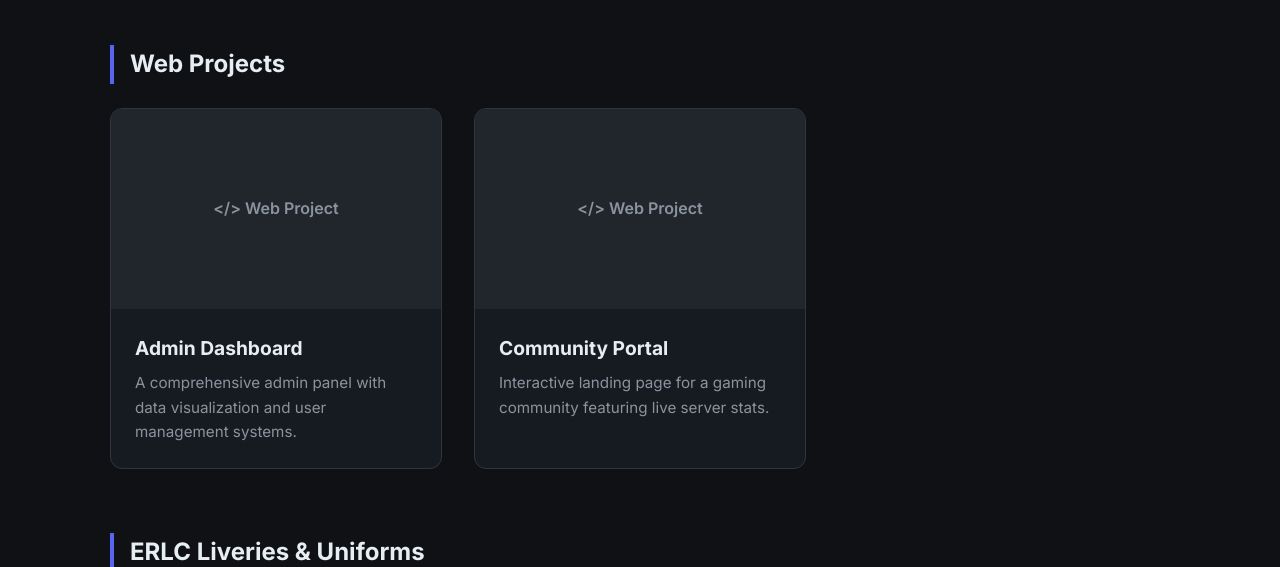
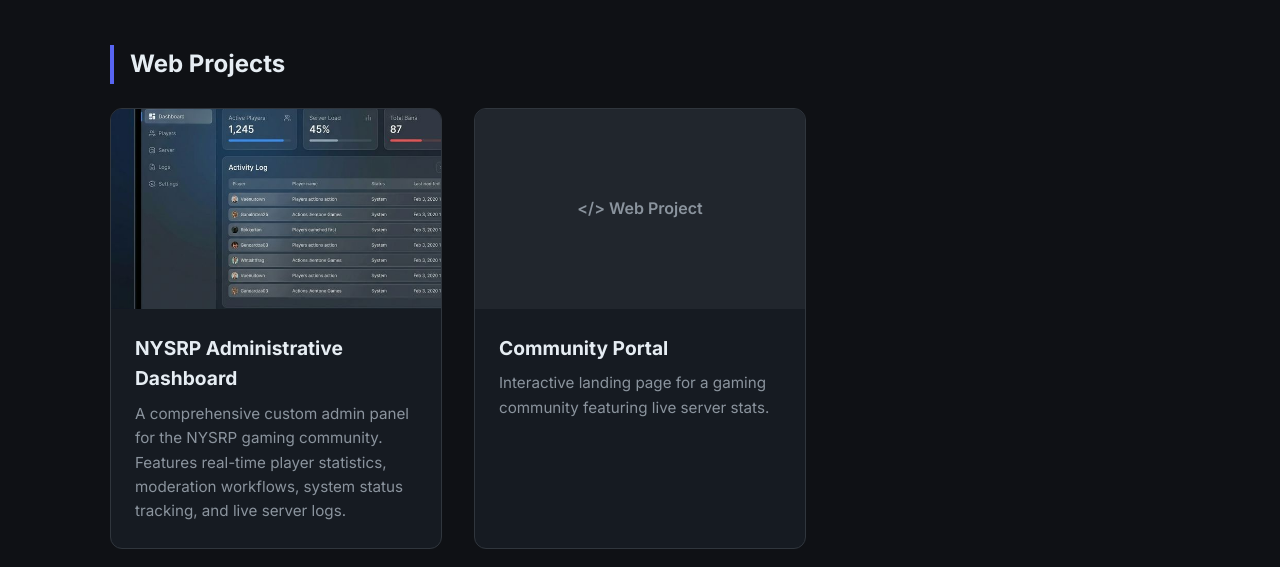
Before and after one commit to CodingIsASport/Dev.Design, a plain HTML site: page portfolio.html in a window 1280 px wide. Shown: the part 233-800 px from the top of the page. Drawn offline with Linux system fonts and the light colour scheme.

Commit message:
Update portfolio

```diff
--- a/portfolio.html
+++ b/portfolio.html
@@ -40,10 +40,12 @@
             <h3 class="subsection-title">Web Projects</h3>
             <div class="portfolio-grid">
                 <div class="project-card fade-in">
-                    <div class="card-image placeholder-web"></div>
+                    <div class="card-image">
+                        <img src="assets/nysrp_dashboard_mockup.png" alt="NYSRP Dashboard">
+                    </div>
                     <div class="card-content">
-                        <h4>Admin Dashboard</h4>
-                        <p>A comprehensive admin panel with data visualization and user management systems.</p>
+                        <h4>NYSRP Administrative Dashboard</h4>
+                        <p>A comprehensive custom admin panel for the NYSRP gaming community. Features real-time player statistics, moderation workflows, system status tracking, and live server logs.</p>
                     </div>
                 </div>
                 <div class="project-card fade-in">
--- a/style.css
+++ b/style.css
@@ -338,6 +338,17 @@ ul {
     overflow: hidden;
 }
 
+.card-image img {
+    width: 100%;
+    height: 100%;
+    object-fit: cover;
+    transition: var(--transition);
+}
+
+.project-card:hover .card-image img {
+    transform: scale(1.05);
+}
+
 .placeholder-web::after {
     content: '</> Web Project';
     color: var(--text-muted);
```
Also changed, not shown: assets/nysrp_dashboard_mockup.png (added).
